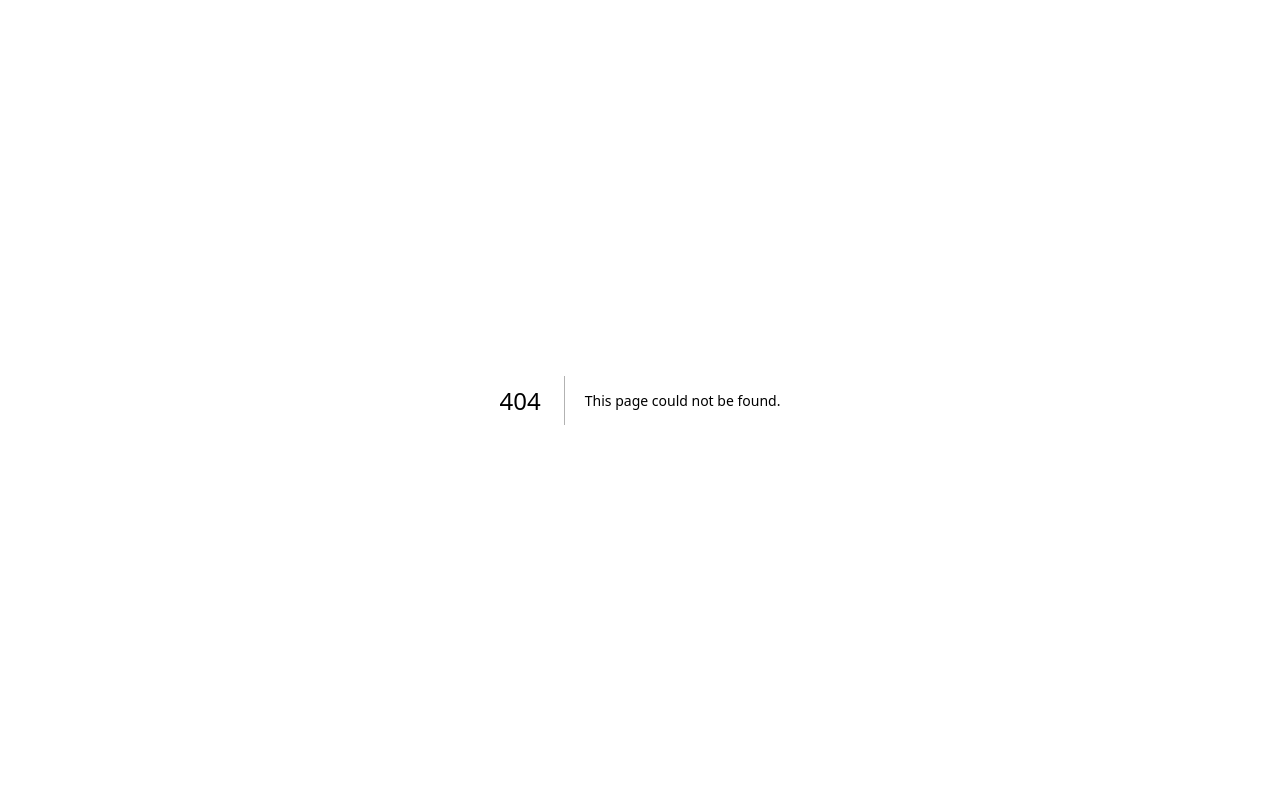
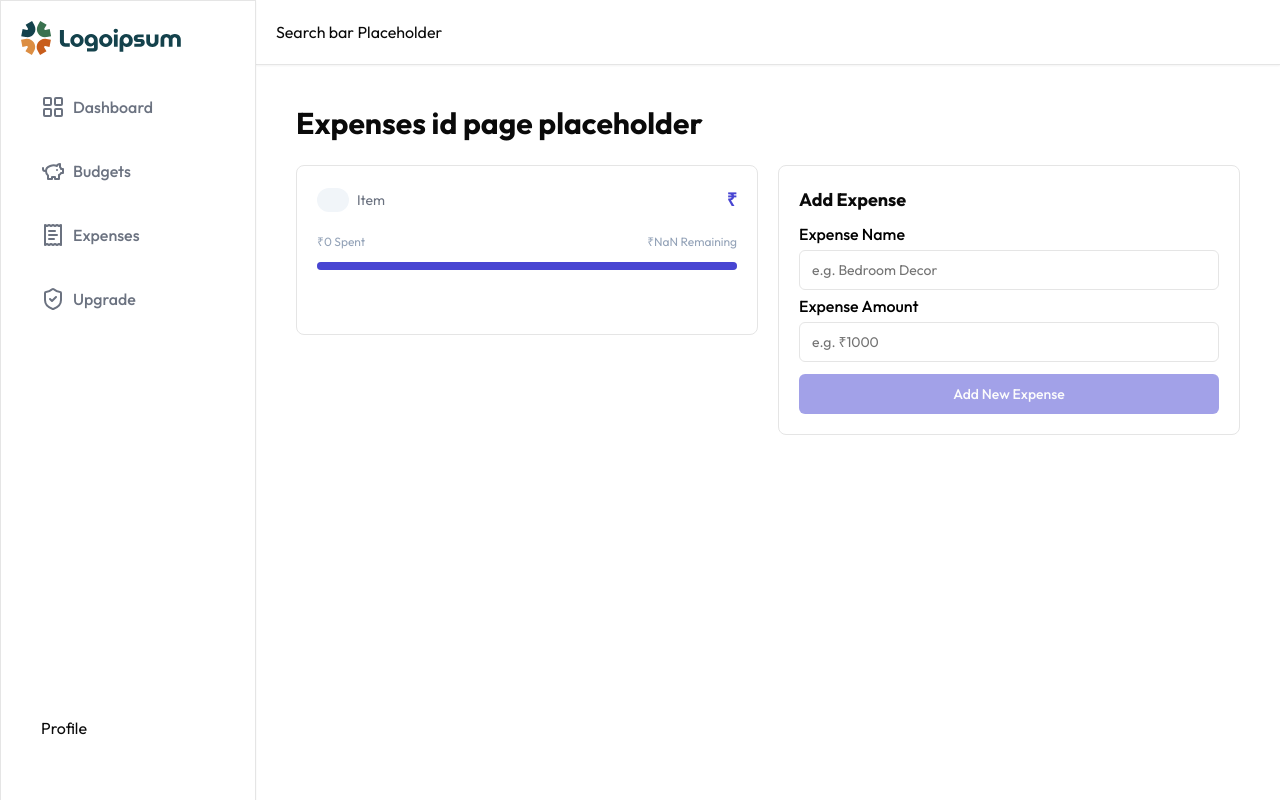
Before and after one commit to samarjeet-singh-kheda/expense-tracker-minor-2, a Next.js app: page /dashboard/expenses/1 in a window 1280 px wide. Before the commit this address had no page. Built offline with nearby package versions, Linux system fonts and the light colour scheme; no server answers.

Commit message:
FEATURE: adding expense added

```diff
--- a/app/(routes)/dashboard/_components/BudgetItem.jsx
+++ b/app/(routes)/dashboard/_components/BudgetItem.jsx
@@ -1,8 +1,17 @@
+import Link from "next/link";
 import React from "react";
 
 function BudgetItem({ budget }) {
+  const calculateProgressPerc = () => {
+    const perc = (budget.totalSpend / budget.amount) * 100;
+    return perc.toFixed(2);
+  };
+
   return (
-    <div className="p-5 border rounded-lg hover:shadow-md cursor-pointer">
+    <Link
+      href={`/dashboard/expenses/${budget?.id}`}
+      className="p-5 border rounded-lg hover:shadow-md cursor-pointer h-[170px]  "
+    >
       <div className="flex gap-2 items-center justify-between">
         <div className="flex gap-2 items-center">
           <h2 className=" text-2xl p-3 px-4 bg-slate-100 rounded-full">
@@ -13,24 +22,27 @@ function BudgetItem({ budget }) {
             <h2 className="text-sm text-gray-500">{budget.totalItem} Item</h2>
           </div>
         </div>
-        <h2 className="font-bold text-primary text-lg">${budget.amount}</h2>
+        <h2 className="font-bold text-primary text-lg">₹{budget.amount}</h2>
       </div>
       <div className="mt-5">
         <div className=" flex items-center justify-between  mb-3">
           <h2 className=" text-xs text-slate-400">
-            ${budget.totalSpend ? budget.totalSpend : 0} Spent
+            ₹{budget.totalSpend ? budget.totalSpend : 0} Spent
           </h2>
 
           <h2 className=" text-xs text-slate-400">
-            ${budget.amount - budget.totalSpend} Remaining
+            ₹{budget.amount - budget.totalSpend} Remaining
           </h2>
         </div>
 
         <div className="w-full bg-slate-300 h-2 rounded-full">
-          <div className="w-[40%] bg-primary h-2 rounded-full"></div>
+          <div
+            className=" bg-primary h-2 rounded-full"
+            style={{ width: `${calculateProgressPerc()}%` }}
+          ></div>
         </div>
       </div>
-    </div>
+    </Link>
   );
 }
 
--- a/app/(routes)/dashboard/_components/DashboardHeader.jsx
+++ b/app/(routes)/dashboard/_components/DashboardHeader.jsx
@@ -4,7 +4,7 @@ import React from "react";
 function DashboardHeader() {
   return (
     <div className="p-5 shadow-sm border-b flex justify-between  ">
-      <div>Search bar</div>
+      <div>Search bar Placeholder</div>
       <div>
         <UserButton />
       </div>
--- a/app/(routes)/dashboard/budgets/_components/BudgetList.jsx
+++ b/app/(routes)/dashboard/budgets/_components/BudgetList.jsx
@@ -3,7 +3,7 @@
 import React, { useEffect, useState } from "react";
 import CreateBudget from "./CreateBudget";
 import { db } from "@/utils/dbConfig";
-import { eq, getTableColumns, sql } from "drizzle-orm";
+import { desc, eq, getTableColumns, sql } from "drizzle-orm";
 import { Budgets, Expenses } from "@/utils/schema";
 import { useUser } from "@clerk/nextjs";
 import BudgetItem from "../../_components/BudgetItem";
@@ -27,7 +27,8 @@ function BudgetList() {
       .from(Budgets)
       .leftJoin(Expenses, eq(Budgets.id, Expenses.budgetId))
       .where(eq(Budgets.createdBy, user?.primaryEmailAddress?.emailAddress))
-      .groupBy(Budgets.id);
+      .groupBy(Budgets.id)
+      .orderBy(desc(Budgets.id));
 
     setBudgetList(result);
   };
@@ -35,10 +36,15 @@ function BudgetList() {
   return (
     <div className=" mt-7">
       <div className=" grid grid-cols-1 md:grid-cols-2 lg:grid-cols-3 gap-5">
-        <CreateBudget />
-        {budgetList.map((budget, index) => (
-          <BudgetItem budget={budget} />
-        ))}
+        <CreateBudget refreshData={() => getBudgetList()} />
+        {budgetList.length > 0
+          ? budgetList.map((budget, index) => <BudgetItem budget={budget} />)
+          : [1, 2, 3, 4, 5, 6].map((item, index) => (
+              <div
+                key={index}
+                className=" w-full bg-slate-200 rounded-lg h-[150px] animate-pulse"
+              ></div>
+            ))}
       </div>
     </div>
   );
--- a/app/(routes)/dashboard/budgets/_components/CreateBudget.jsx
+++ b/app/(routes)/dashboard/budgets/_components/CreateBudget.jsx
@@ -19,7 +19,7 @@ import { Budgets } from "@/utils/schema";
 import { useUser } from "@clerk/nextjs";
 import { toast } from "sonner";
 
-function CreateBudget() {
+function CreateBudget({ refreshData }) {
   const [emojiIcon, setEmojiIcon] = useState("😀");
   const [openEmojiPicker, setOpenEmojiPicker] = useState(false);
 
@@ -40,7 +40,8 @@ function CreateBudget() {
       .returning({ insertedId: Budgets.id });
 
     if (result) {
-      console.log(result);
+      refreshData();
+
       toast("New Budget Created!");
     }
   };
@@ -66,7 +67,7 @@ function CreateBudget() {
                 >
                   {emojiIcon}
                 </Button>
-                <div className=" absolute">
+                <div className=" absolute z-20">
                   <EmojiPicker
                     height={400}
                     open={openEmojiPicker}
--- /dev/null
+++ b/app/(routes)/dashboard/expenses/[id]/page.jsx
@@ -0,0 +1,59 @@
+"use client";
+
+import { db } from "@/utils/dbConfig";
+import { desc, eq, getTableColumns, sql } from "drizzle-orm";
+import { Budgets, Expenses } from "@/utils/schema";
+import React, { useEffect, useState } from "react";
+import { useUser } from "@clerk/nextjs";
+import BudgetItem from "../../_components/BudgetItem";
+import AddExpense from "../_components/AddExpense";
+
+function ExpensesScreen({ params }) {
+  const { user } = useUser();
+
+  const [budgetInfo, setBudgetInfo] = useState({});
+
+  useEffect(() => {
+    console.log(params.id);
+    user && getBudgetInfo();
+  }, [user]);
+
+  const getBudgetInfo = async () => {
+    const result = await db
+      .select({
+        ...getTableColumns(Budgets),
+        totalSpend: sql`sum(${Expenses.amount})`.mapWith(Number),
+        totalItem: sql`count(${Expenses.id})`.mapWith(Number),
+      })
+      .from(Budgets)
+      .leftJoin(Expenses, eq(Budgets.id, Expenses.budgetId))
+      .where(eq(Budgets.createdBy, user?.primaryEmailAddress?.emailAddress))
+      .where(eq(Budgets.id, params.id))
+      .groupBy(Budgets.id);
+
+    // console.log(result);
+    setBudgetInfo(result[0]);
+  };
+
+  return (
+    <div className="p-10 flex justify-center  flex-col">
+      <h2 className="text-3xl font-bold ">Expenses id page placeholder</h2>
+
+      <div className=" grid grid-cols-1 md:grid-cols-2 mt-6 gap-5">
+        {budgetInfo ? (
+          <BudgetItem budget={budgetInfo} />
+        ) : (
+          <div className=" h-[150px] w-full bg-slate-200 rounded-lg  animate-pulse"></div>
+        )}
+
+        <AddExpense
+          budgetId={params.id}
+          refreshData={() => getBudgetInfo()}
+          user={user}
+        />
+      </div>
+    </div>
+  );
+}
+
+export default ExpensesScreen;
--- /dev/null
+++ b/app/(routes)/dashboard/expenses/_components/AddExpense.jsx
@@ -0,0 +1,61 @@
+import { Input } from "@/components/ui/input";
+import React, { useState } from "react";
+import { Button } from "@/components/ui/button";
+import { db } from "@/utils/dbConfig";
+import { Budgets, Expenses } from "@/utils/schema";
+import { toast } from "sonner";
+
+function AddExpense({ budgetId, user, refreshData }) {
+  const [name, setName] = useState();
+  const [amount, setAmount] = useState();
+
+  const addNewExpense = async () => {
+    const result = await db
+      .insert(Expenses)
+      .values({
+        name: name,
+        amount: amount,
+        budgetId: budgetId,
+        createdAt: user?.primaryEmailAddress?.emailAddress,
+      })
+      .returning({ insertId: Budgets.id });
+
+    console.log(result);
+
+    if (result) {
+      toast("Your Expenses Added!");
+      refreshData();
+    }
+  };
+
+  return (
+    <div className=" border p-5 rounded-lg">
+      <h2 className=" font-bold text-lg">Add Expense</h2>
+
+      <div className="mt-2">
+        <h2 className="text-black font-medium my-1">Expense Name</h2>
+        <Input
+          placeholder="e.g. Bedroom Decor"
+          onChange={(e) => setName(e.target.value)}
+        />
+
+        <h2 className="text-black font-medium my-1">Expense Amount</h2>
+        <Input
+          type="number"
+          placeholder="e.g. ₹1000"
+          onChange={(e) => setAmount(e.target.value)}
+        />
+      </div>
+
+      <Button
+        disabled={!(name && amount)}
+        onClick={() => addNewExpense()}
+        className="mt-3 w-full"
+      >
+        Add New Expense
+      </Button>
+    </div>
+  );
+}
+
+export default AddExpense;
--- a/app/(routes)/dashboard/expenses/page.jsx
+++ b/app/(routes)/dashboard/expenses/page.jsx
@@ -1,7 +1,7 @@
 import React from "react";
 
 function Expenses() {
-  return <div>Expenses</div>;
+  return <div>Expenses Placeholder</div>;
 }
 
 export default Expenses;
--- a/app/(routes)/dashboard/upgrade/page.jsx
+++ b/app/(routes)/dashboard/upgrade/page.jsx
@@ -1,7 +1,7 @@
 import React from "react";
 
 function Upgrade() {
-  return <div>Upgrade</div>;
+  return <div>Upgrade Page Placeholder</div>;
 }
 
 export default Upgrade;
--- a/drizzle.config.js
+++ b/drizzle.config.js
@@ -1,3 +1,4 @@
+/** @type { import("drizzle-kit").Config } */
 export default {
   schema: "./utils/schema.jsx",
   driver: "pg",
--- a/utils/dbConfig.jsx
+++ b/utils/dbConfig.jsx
@@ -1,6 +1,5 @@
 import { neon } from "@neondatabase/serverless";
 import { drizzle } from "drizzle-orm/neon-http";
-
 import * as schema from "./schema";
 
 const sql = neon(process.env.NEXT_PUBLIC_PG_DB_URL);
```
